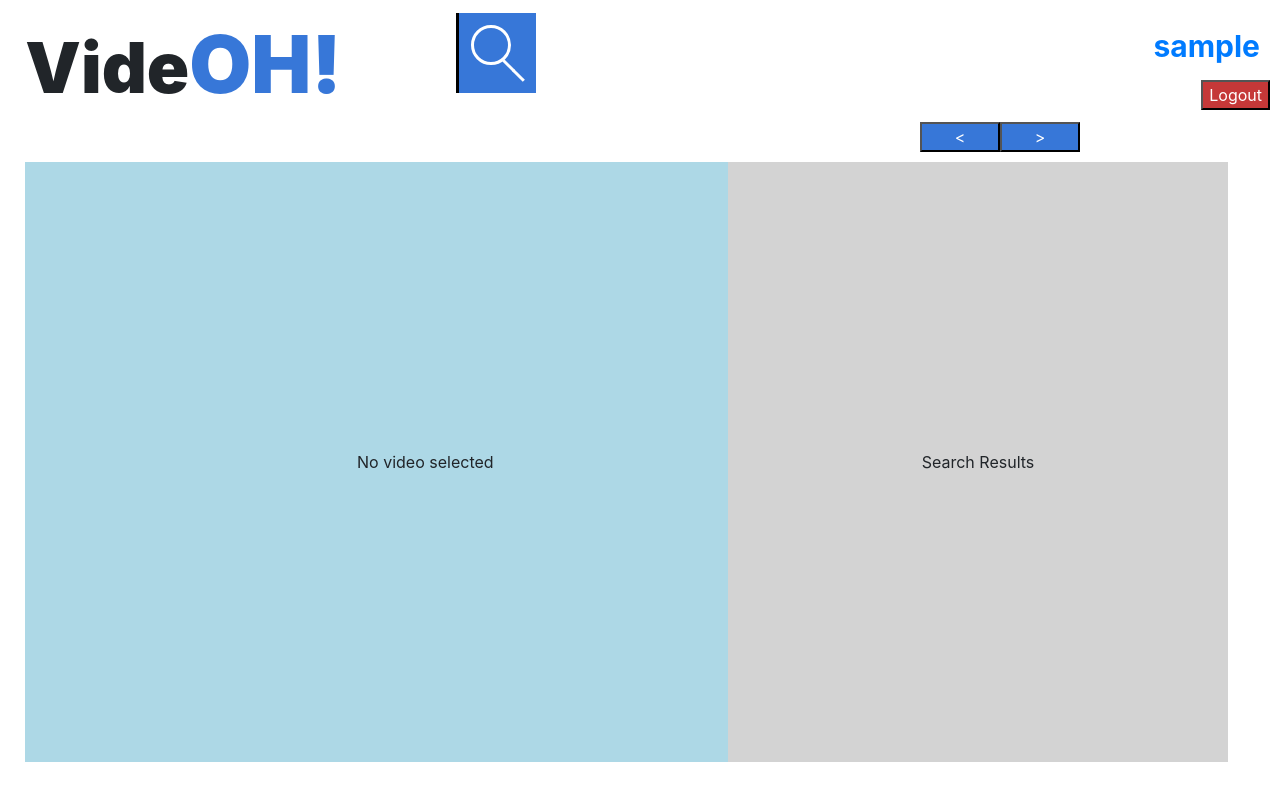
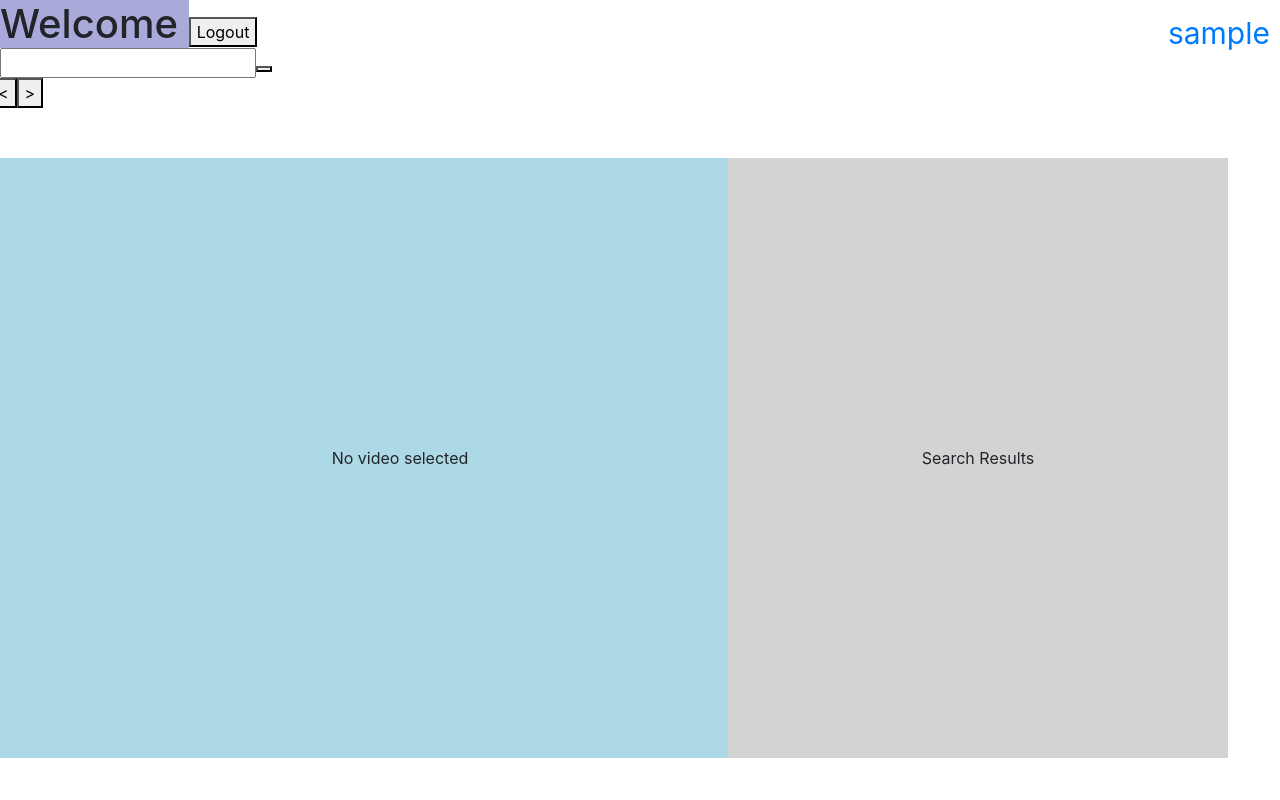
Before and after one commit to Fatpikachu/Videooh, a React (Create React App) app: page / in a window 1280 px wide. Built offline with nearby package versions, Linux system fonts and the light colour scheme; sample sign-in values are in the browser's storage.

Commit message:
Revert "Backup2"

```diff
--- a/src/components/editprofile.jsx
+++ b/src/components/editprofile.jsx
@@ -9,13 +9,8 @@ class EditProfile extends Component {
     this.state = {
       file: null,
       pwMatch: true,
+      profilePic: localStorage.getItem('imageurl'),
     }
-  }
-
-  componentWillMount() {
-    let imageurl = localStorage.getItem('imageurl');
-    let defaultImg = localStorage.getItem('defaultImage')
-    this.setState({profilePic: imageurl === 'null' ? defaultImg : imageurl})
   }
 
   handleChange = (e) => {
@@ -25,16 +20,7 @@ class EditProfile extends Component {
   }
 
   handleFileUpload = (event) => {
-    var file = this.refs.imageUploader.files;
-    var reader = new FileReader();
-    var url = reader.readAsDataURL(file[0]);
-    console.log('the file: ', file)
-    reader.onloadend = (e) => {
-        this.setState({
-          profilePic: [reader.result],
-          file: file,
-        })
-    }
+    this.setState({file: event.target.files});
   }
 
   updateProfilePic = () => {
@@ -80,17 +66,12 @@ class EditProfile extends Component {
     }
     if(this.state.file){
       let pic = await this.updateProfilePic();
-    } else if (this.state.profilePic === null){
-      localStorage.setItem('imageurl', null)
     }
     this.props.history.replace('/homepage');
   }
 
   removePhoto = () => {
-    this.setState({
-      profilePic: null,
-      file: null,
-    })
+    this.refs.removePhoto.setAttribute("disabled", "disabled");
   }
 
   cancel = () => {
@@ -102,13 +83,10 @@ class EditProfile extends Component {
   }
 
   render(){
-    let defaultImg = localStorage.getItem('defaultImage');
-    let profilePic = this.state.profilePic;
-    console.log('the profilepic: ', profilePic);
     return (
     <div>
       <form onSubmit={this.submitFile}>
-        <img className='profile-pic' src={profilePic === null ? defaultImg: profilePic} />
+        <img className='profile-pic' src={this.state.profilePic} />
         <br/>
         <input label='upload file' type='file' ref='imageUploader' onChange={this.handleFileUpload} style={{display: 'none'}}/>
         <br/>
--- a/src/components/homepage.jsx
+++ b/src/components/homepage.jsx
@@ -59,15 +59,17 @@ class Homepage extends Component {
 
   componentWillMount = () => {
     let imgurl = localStorage.getItem('imageurl')
+    console.log('the imgurl: ', imgurl)
     if(imgurl !== 'null'){
       this.setState({profilePic: imgurl })
     } else {
-      this.setState({profilePic: localStorage.getItem('defaultImage')})
+      ApiService.myIG()
+      .then((res) =>{
+        this.setState({profilePic: res.data.profile_picture})
+      }).catch(err => {
+        console.log('error from finding IG info')
+      })
     }
-  }
-
-  componentDidMount = () => {
-
   }
 
   render(){
@@ -75,7 +77,7 @@ class Homepage extends Component {
 
     return (
     <div>
-      <h1 className='logo1'> Vide<h1 className='logo2'>OH!</h1>  </h1>
+      <h1 className='welcome-box'> Welcome  </h1>
       <NavLink to='/profile'>
       <div className='user-container'>
       {
--- a/src/components/login.jsx
+++ b/src/components/login.jsx
@@ -26,12 +26,6 @@ class Login extends Component {
         localStorage.setItem('userID', decoded.id);
         localStorage.setItem('imageurl', decoded.imageurl);
         this.setState({error: false})
-        ApiService.myIG()
-        .then((res) =>{
-          localStorage.setItem('defaultImage', res.data.profile_picture)
-        }).catch(err => {
-          console.log('error from finding IG image')
-        })
         this.props.history.push('/homepage')
         })
       .catch(err => {
--- a/src/components/mainpage.jsx
+++ b/src/components/mainpage.jsx
@@ -22,7 +22,7 @@ class Mainpage extends Component {
         AuthService.loggedIn()
         ? <Homepage />
         : <div>
-          <h1 className='welcome-box'> 欢迎来到 <h1 className='logo1'> Vide<h1 className='logo2'>OH!</h1></h1></h1>
+          <h1 className='welcome-box'> 看看 Videooh~! </h1>
           <NavLink to='/login'> login </NavLink>
           <NavLink to='/signup'> signup </NavLink>
          </div>
--- a/src/components/search.jsx
+++ b/src/components/search.jsx
@@ -7,7 +7,6 @@ class Search extends Component {
   constructor(props){
     super(props);
     this.state = {
-      open: false,
     }
   }
 
@@ -19,28 +18,16 @@ class Search extends Component {
     this.setState({[e.target.name]: e.target.value})
   }
 
-  toggleClass = () => {
-    this.setState({open: !this.state.open})
-  }
 
 
 
   render(){
-    var open = this.state.open ? 'open' : null
     return (
-    // <div className='search-bar'>
-    //   <form onSubmit={(e)=>{this.props.searchVideos(e, this.state.query)}}>
-    //    <input className="input-search" name='query' type="text" onChange={this.onChange} />
-    //    <button className="search-button" type="submit" >search</button>
-    //   </form>
-    // </div>
-    <div className={"search " + open} >
+    <div>
       <form onSubmit={(e)=>{this.props.searchVideos(e, this.state.query)}}>
-        <input name='query' type="search" className="search-box" onChange={this.onChange} />
-          <span className="search-button" onClick={this.toggleClass}>
-          <span className="search-icon"></span>
-        </span>
-        </form>
+       <input className="input-search" name='query' type="text" onChange={this.onChange} />
+       <button className="search-button" type="submit" ></button>
+      </form>
     </div>
     )
   }
--- a/src/components/videolist.jsx
+++ b/src/components/videolist.jsx
@@ -43,8 +43,8 @@ class VideoList extends Component {
     return (
       <div className='wide-wrapper'>
         <div className='paginate'>
-        <button className='prev-page' onClick={this.prevPage}> &lt; </button>
-        <button className='next-page' onClick={this.nextPage}> &gt; </button>
+        <button onClick={this.prevPage}> &lt; </button>
+        <button onClick={this.nextPage}> &gt; </button>
         </div>
         <div className='video-list'>
           {
--- a/src/styles.css
+++ b/src/styles.css
@@ -1,24 +1,3 @@
-body, html {
-  margin-left:1%;
-  margin-right:1%;
-  margin-top:0.5%;
-}
-
-.welcome-box {
-  position: absolute;
-  top:0;
-  bottom: 0;
-  left: 0;
-  right: 0;
-  margin: auto;
-  width: 350px;
-  height: 100px;
-  text-align: center;
-}
-
-
-
-
 h1 {
   display: inline;
 }
@@ -26,26 +5,29 @@ h1 {
 .user-container {
   display: inline;
   position: absolute;
-  right: 20px;
+  right: 10px;
   text-align: center;
 }
 
 .profile-pic {
   height: 80px;
+  margin-top: 10px;
 }
 
 .username {
+  /* position: absolute; */
   display: flex;
   float: right;
+  /* justify-content: center;
+  align-items: center; */
   margin-top: 10%;
   margin-left: 10px;
   font-size: 30px;
-  font-weight: bold;
 }
 
-
-.search-bar {
-  text-align: center;
+h1:hover {
+  border-top: 10px;
+  background: #a9a9da
 }
 
 .video-snippet {
@@ -61,6 +43,7 @@ h1 {
 }
 
 div.video-snippet:hover{
+  /* border: transparent; */
   background-color: #c8d9f1;
   cursor: pointer;
   position: relative;
@@ -113,8 +96,8 @@ div.video-snippet.vm:hover{
   float: right;
   font-style: bold;
   font-size: 20px;
-  width: 300px;
-  height: 45px;
+  width: 330px;
+  height: 55px;
   overflow: hidden;
   margin-top: 2px;
 }
@@ -122,22 +105,15 @@ div.video-snippet.vm:hover{
 .snippet-description {
   float: right;
   font-size: 16px;
-  width: 300px;
-  height: 45px;
+  width: 330px;
+  height: 40px;
   overflow: hidden;
 }
 
 .paginate {
   display: block;
-  position: absolute;
-  right: 200px;
-  margin-top: 10px;
-}
-
-.prev-page, .next-page {
-  background-color: rgb(55, 119, 216);
-  color: white;
-  width: 80px
+  position: relative;
+  right: 10px;
 }
 
 #no-vid {
@@ -183,14 +159,6 @@ div.video-snippet.vm:hover{
   -webkit-transform: translateZ(0);
   -ms-transform: translateZ(0);
   transform: translateZ(0);
-}
-
-.logout-button {
-  background-color: rgb(197, 56, 56);
-  color: white;
-  position: absolute;
-  right: 10px;
-  top: 80px;
 }
 
 @-webkit-keyframes load4 {
@@ -272,7 +240,7 @@ div.video-snippet.vm:hover{
 }
 
 .upload-photo {
-  background-color: rgb(55, 119, 216);
+  background-color: rgb(197, 56, 56);
   border: none;
   color: white;
   padding: 12px 16px;
@@ -283,128 +251,6 @@ div.video-snippet.vm:hover{
 }
 
 .upload-photo:hover {
-  background-color: rgb(6, 51, 148);
+  background-color: rgb(120, 9, 9);
   color: white;
 }
-
-.logo1 {
-  font-weight: 900;
-  font-size: 70px;
-}
-
-.logo2 {
-  font-weight: 900;
-  font-size: 80px;
-  color: rgb(55, 119, 216);
-}
-
-
-
-
-
-.search {
-  width: 80px;
-  height: 80px;
-  margin: 0px auto 0;
-  background-color: rgb(55, 119, 216);
-  position: relative;
-  overflow: hidden;
-  transition: all 0.5s ease;
-  display: inline-block;
-  margin-left: 100px;
-}
-.search:before {
-  content: "";
-  display: block;
-  width: 3px;
-  height: 100%;
-  position: relative;
-  background-color: black;
-  transition: all 0.5s ease;
-}
-.search.open {
-  width: 420px;
-}
-.search.open:before {
-  height: 50px;
-  margin: 20px 0 20px 30px;
-  position: absolute;
-}
-
-.search-box {
-  width: 100%;
-  height: 100%;
-  box-shadow: none;
-  border: none;
-  background: transparent;
-  color: #fff;
-  padding: 20px 100px 20px 45px;
-  font-size: 40px;
-}
-.search-box:focus {
-  outline: none;
-}
-
-.search-button {
-  width: 80px;
-  height: 80px;
-  display: block;
-  position: absolute;
-  right: 0px;
-  top: 2px;
-  padding: 10px;
-  cursor: pointer;
-}
-
-.search-icon {
-  width: 40px;
-  height: 40px;
-  border-radius: 40px;
-  border: 3px solid white;
-  display: block;
-  position: relative;
-  margin-left: 5px;
-  transition: all 0.5s ease;
-}
-.search-icon:before {
-  content: "";
-  width: 3px;
-  height: 15px;
-  position: absolute;
-  right: -2px;
-  top: 30px;
-  display: block;
-  background-color: white;
-  transform: rotate(-45deg);
-  transition: all 0.5s ease;
-}
-.search-icon:after {
-  content: "";
-  width: 3px;
-  height: 15px;
-  position: absolute;
-  right: -12px;
-  top: 40px;
-  display: block;
-  background-color: white;
-  transform: rotate(-45deg);
-  transition: all 0.5s ease;
-}
-.open .search-icon {
-  margin: 0;
-  width: 60px;
-  height: 60px;
-  border-radius: 60px;
-}
-.open .search-icon:before {
-  transform: rotate(52deg);
-  right: 22px;
-  top: 23px;
-  height: 18px;
-}
-.open .search-icon:after {
-  transform: rotate(-230deg);
-  right: 22px;
-  top: 13px;
-  height: 18px;
-}
```
Also changed, not shown: 2 other files (tests, documents, lock files or other folders).
